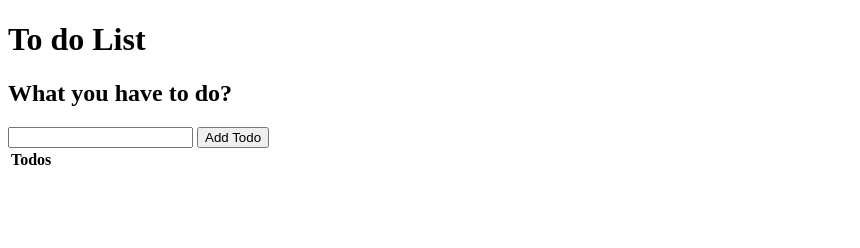
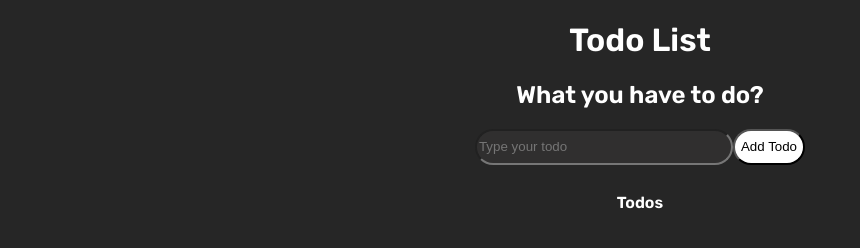
Before and after one commit to adiinross/Todo-List, a plain HTML site: page index.html in a window 1280 px wide. Shown: the whole page, without its empty margins (0-860 px from the left). Drawn offline with Linux system fonts and the light colour scheme.

Commit message:
Final Version 28.09.2022

```diff
--- a/index.html
+++ b/index.html
@@ -6,16 +6,20 @@
     <meta name="viewport" content="width=device-width, initial-scale=1.0">
     <title>To do List</title>
     <script type="text/javascript" src="program.js"></script>
+    <link rel="stylesheet" href="style.css">
+    <link rel="preconnect" href="https://fonts.googleapis.com">
+<link rel="preconnect" href="https://fonts.gstatic.com" crossorigin>
+<link href="https://fonts.googleapis.com/css2?family=Figtree:wght@600;900&family=Poppins&family=Rubik:wght@600&display=swap" rel="stylesheet">
 </head>
 <body>
-    <h1>To do List</h1>
+    <h1>Todo List</h1>
     <div>
         <h2>What you have to do?</h2>
     </div>
 
-    <div>
-        <input type="text" id="todo">
-        <button onclick=addtodo()>Add Todo</button>
+    <div class="todo-inputfield">
+        <input type="text" id="todo" placeholder="Type your todo" required>
+        <button onclick="addtodo();">Add Todo</button>
     </div>
 
     <table id="table">
--- a/program.js
+++ b/program.js
@@ -1,7 +1,20 @@
 function addtodo(){
+    if(!checkEmptyInput()){
     let table = document.getElementById("table"),
     newRow = table.insertRow(table.length),
     cell1 = newRow.insertCell(0),
     todo = document.getElementById("todo").value;
     cell1.innerHTML=todo;
 }
+}
+function checkEmptyInput()
+{
+    let isEmpty = false,
+    todo = document.getElementById("todo").value;
+
+    if(todo === ""){
+        alert("You have nothing to do?");
+        isEmpty = true;
+}
+return isEmpty;
+}
--- a/style.css
+++ b/style.css
@@ -0,0 +1,46 @@
+
+body{
+    font-family: 'Figtree', sans-serif;
+    font-family: 'Poppins', sans-serif;
+    font-family: 'Rubik', sans-serif;
+    background-color: #262626;
+    color:white;
+}
+h1{
+    display: flex;
+    justify-content: center;
+}
+h2{
+    display: flex;
+    justify-content: center;
+}
+
+.todo-inputfield{
+ display: flex;
+ justify-content: center;
+}
+
+#table{
+    display: flex;
+    justify-content: center;
+    margin-top:25px;
+}
+
+input{
+    background-color: #302f2f;
+    color: white;
+    border-radius: 25px;
+    width:250px;
+    height: 30px;
+}
+
+button{
+    border-radius: 20px;
+    background-color: white;
+    transition-duration: 0.4s;
+}
+
+button:hover{
+    background-color: red;
+    color:white;
+}
```
